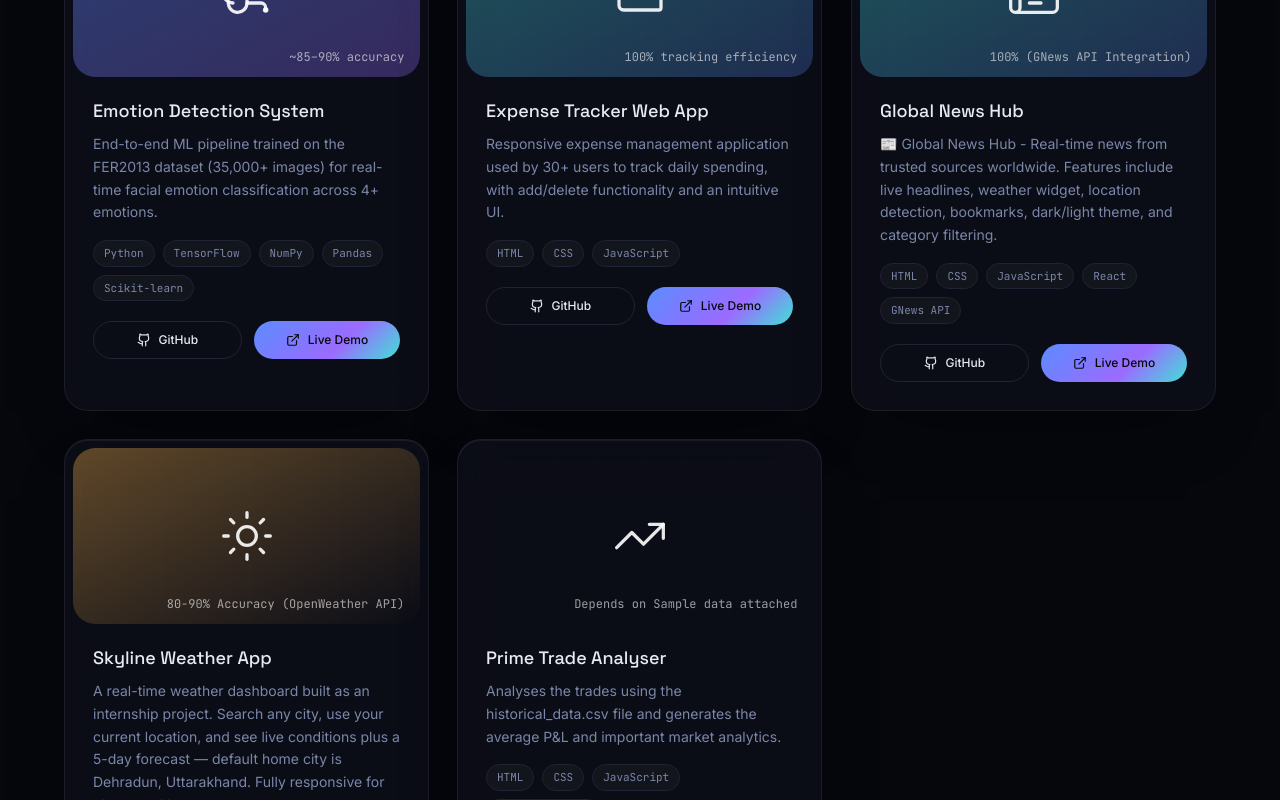
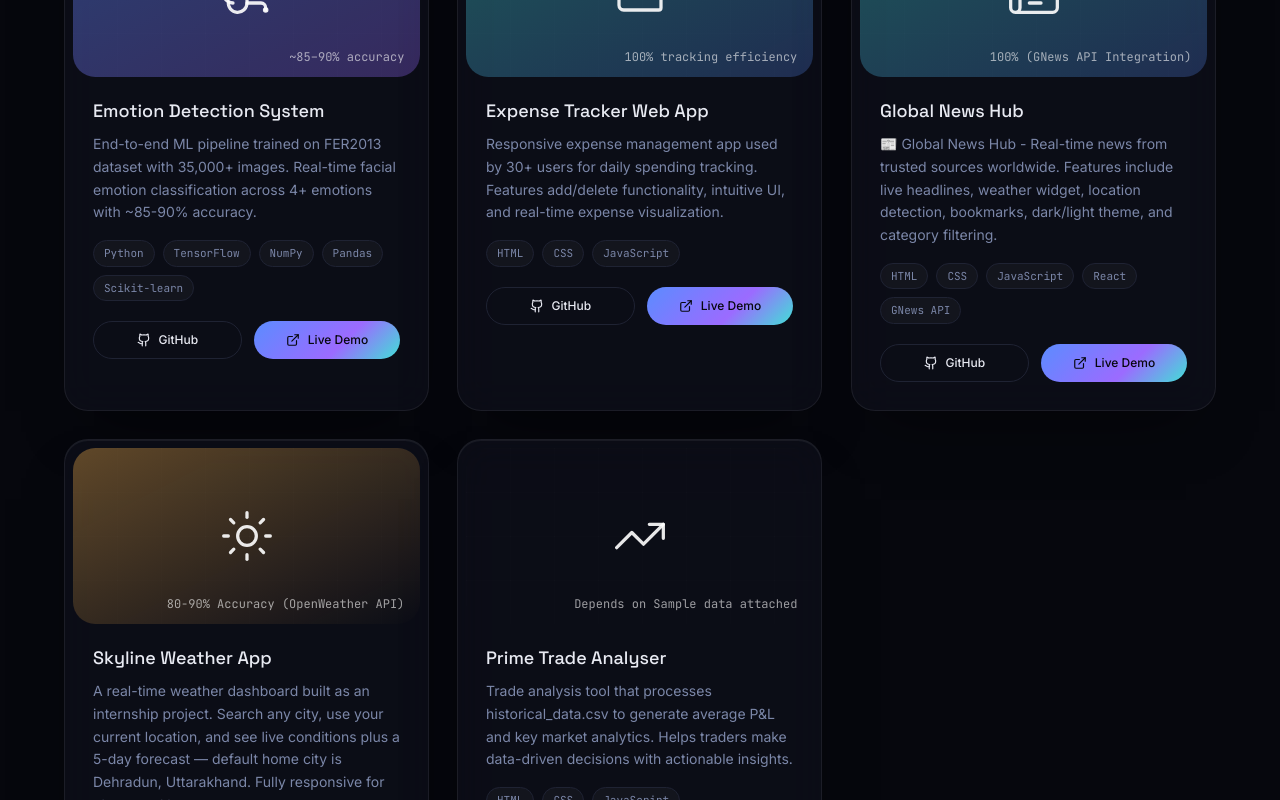
Before and after one commit to himanshu07ghosh/HimanshuGhosh-New-Portfolio-Website, a Next.js app: page / in a window 1280 px wide. Shown: the part 2680-3480 px from the top of the page. Built offline with nearby package versions, Linux system fonts and the light colour scheme.

Commit message:
Refine project descriptions in Projects.js
Updated project descriptions for clarity and detail.

```diff
--- a/components/Projects.js
+++ b/components/Projects.js
@@ -8,7 +8,7 @@ const PROJECTS = [
   {
     name: "Emotion Detection System",
     description:
-      "End-to-end ML pipeline trained on the FER2013 dataset (35,000+ images) for real-time facial emotion classification across 4+ emotions.",
+      "End-to-end ML pipeline trained on FER2013 dataset with 35,000+ images. Real-time facial emotion classification across 4+ emotions with ~85-90% accuracy.",
     tech: ["Python", "TensorFlow", "NumPy", "Pandas", "Scikit-learn"],
     accuracy: "~85–90% accuracy",
     Icon: BrainCircuit,
@@ -19,7 +19,7 @@ const PROJECTS = [
   {
     name: "Expense Tracker Web App",
     description:
-      "Responsive expense management application used by 30+ users to track daily spending, with add/delete functionality and an intuitive UI.",
+      "Responsive expense management app used by 30+ users for daily spending tracking. Features add/delete functionality, intuitive UI, and real-time expense visualization.",
     tech: ["HTML", "CSS", "JavaScript"],
     accuracy: "100% tracking efficiency",
     Icon: Wallet,
@@ -52,7 +52,7 @@ const PROJECTS = [
   {
     name: "Prime Trade Analyser",
     description:
-      "Analyses the trades using the historical_data.csv file and generates the average P&L and important market analytics.",
+      "Trade analysis tool that processes historical_data.csv to generate average P&L and key market analytics. Helps traders make data-driven decisions with actionable insights.",
     tech: ["HTML", "CSS", "JavaScript", "CSV Processing"],
     accuracy: "Depends on Sample data attached",
     Icon: TrendingUp,
```
